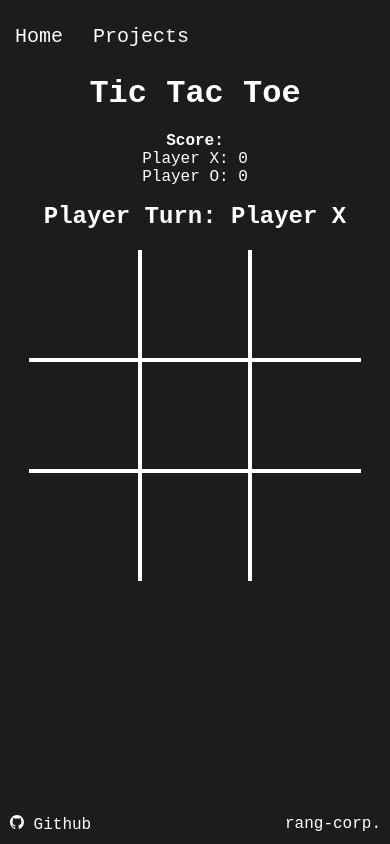
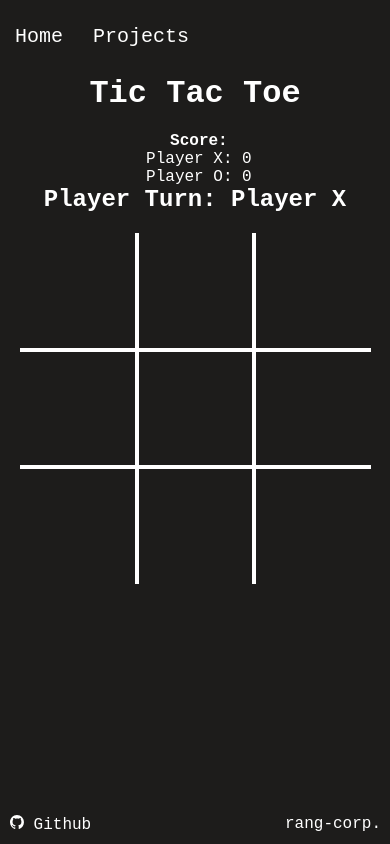
Before and after one commit to christianrang/nextjs-portfolio, a Next.js app: page /tictactoe in a window 390 px wide. Built offline with nearby package versions, Linux system fonts and the light colour scheme.

Commit message:
fix: score dashboard moving when button appears

```diff
--- a/pages/tictactoe.tsx
+++ b/pages/tictactoe.tsx
@@ -3,6 +3,7 @@ import TicTacToeGame from "@/components/tictactoe/tictactoe";
 import { useState, useEffect } from "react";
 import Dashboard, { DashboardProps } from "@/components/tictactoe/dashboard";
 import { NavbarProps } from "@/components/navbar/navbar";
+import styles from "@/styles/TicTacToe.module.css";
 
 export async function getStaticProps() {
   const isSortEnabled = process.env.NAVBAR_SORT_ENABLED;
@@ -38,12 +39,14 @@ const TicTacToe = ({navbarProps}: TicTacToeProps) => {
     return (
         <>
             <Layout navbarProps={navbarProps}>
+            <div className={styles.container}>
                 <h1>Tic Tac Toe</h1>
                 <Dashboard data={playerState.data} />
                 <TicTacToeGame
                     playerState={playerState}
                     setPlayerState={setPlayerState}
                 />
+            </div>
             </Layout>
         </>
     );
--- a/styles/TicTacToe.module.css
+++ b/styles/TicTacToe.module.css
@@ -1,9 +1,12 @@
+.container {
+    --board-width: min(60vh, 60vw);
+}
+
 .boardContainer {
     display: grid;
     justify-content: center;
-    --board-width: min(60vh, 60vw);
     @media (max-width: 900px) {
-      --board-width: 85vw;
+      --board-width: 90vw;
     }
 }
 
@@ -55,15 +58,14 @@
 
 .dashboard {
     position: absolute;
-    left: 10px;
-    top: 50%;
     font-size: 1.5rem;
+    top: calc(var(--board-width)/1.7);
     @media (max-width: 900px) {
         position: static;
         text-align: center;
         font-size: 1rem;
     }
-    margin: 2vh;
+    margin-left: 2vw;
 }
 
 .playagain {
```
Also changed, not shown: components/tictactoe/tictactoe.tsx (+10 -23 lines).
